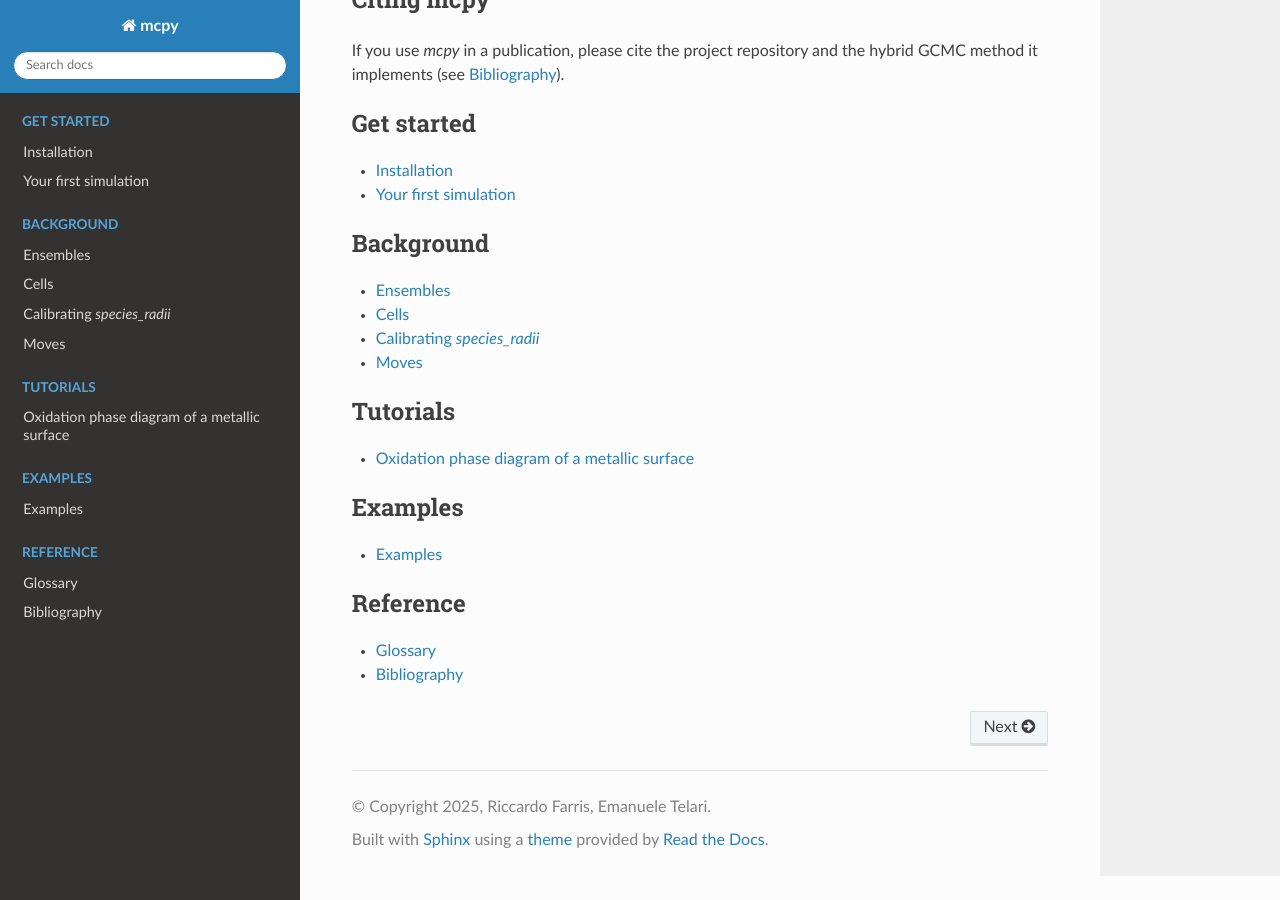
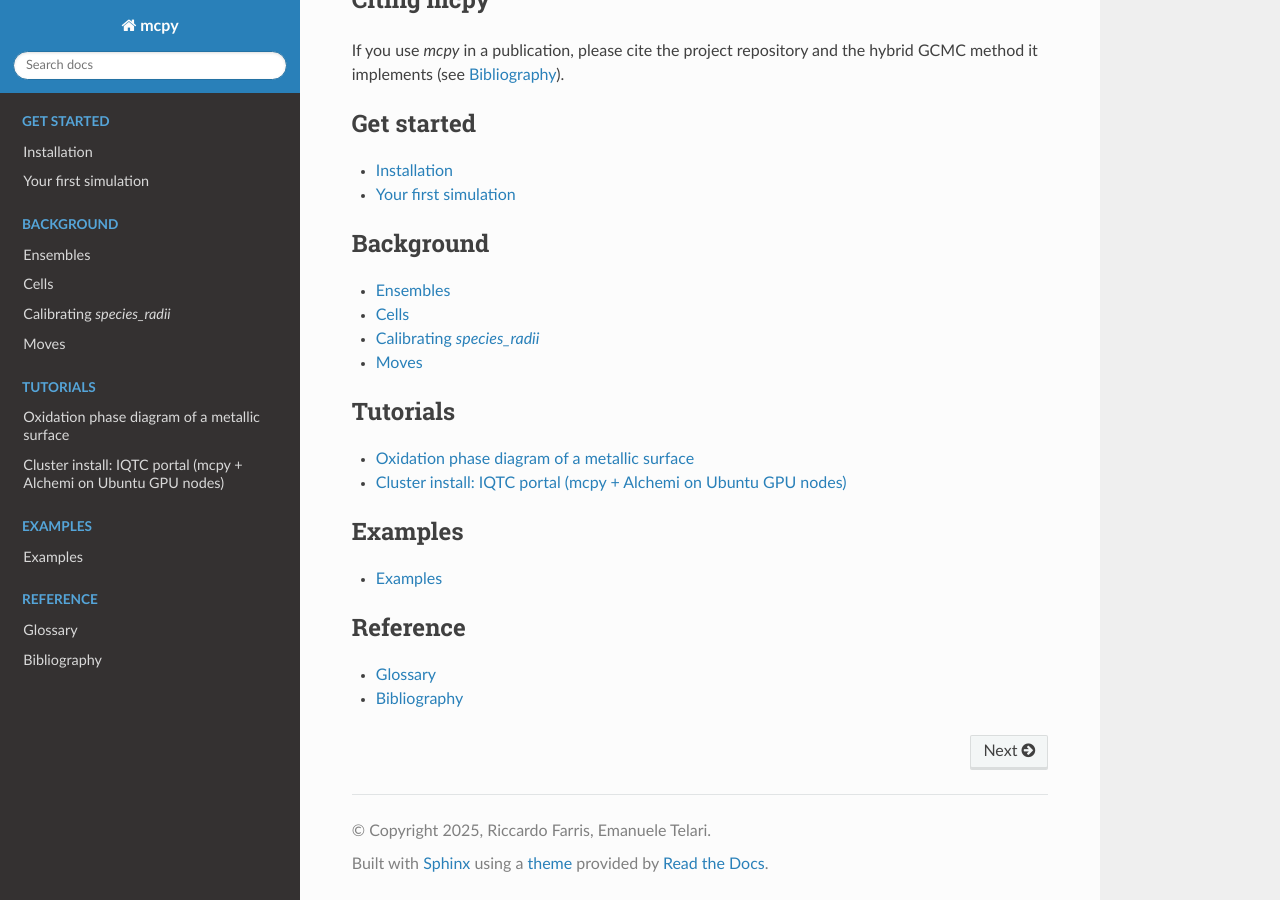
Before and after one commit to farrisric/mcpy, a Sphinx documentation site: the page built from docs/index.rst, in a window 1280 px wide and 900 px high, scrolled down 738 px. Built offline with Sphinx 7.4.7 and the Read the Docs theme 3.1.0, drawn with Linux system fonts in a browser that asks for light colours; some of the changed lines change nothing that is shown.

Commit message:
docs: add IQTC cluster install tutorial for mcpy + Alchemi
Covers portal03 vs merry04/05 topology, torch+cu128 install,
PYTHONNOUSERSITE requirement, MACE checkpoint pre-download,
SLURM submit script, and common failure modes (including
--no-compile required for GCMC dynamic atom count).

```diff
--- a/docs/index.rst
+++ b/docs/index.rst
@@ -56,6 +56,7 @@
    :maxdepth: 1
 
    tutorials/oxidation_phase_diagram
+   tutorials/cluster_install_iqtc
 
 .. toctree::
    :caption: Examples
--- /dev/null
+++ b/docs/tutorials/cluster_install_iqtc.rst
@@ -0,0 +1,282 @@
+Cluster install: IQTC portal (mcpy + Alchemi on Ubuntu GPU nodes)
+=================================================================
+
+This recipe sets up an environment that runs ``mcpy`` GCMC simulations with
+the NVIDIA Alchemi GPU stack (``AlchemiCalculator`` /
+``AlchemiFCalculator``) on the IQTC portal cluster's **iqtc13.q** partition
+(RTX 4090 nodes ``merry04`` / ``merry05``).
+
+It is written for that cluster's actual layout — the login node and the
+compute nodes have different operating systems, so a naive ``conda
+activate`` in a SLURM script does not work.
+
+The same approach generalises to any cluster where the login and compute
+nodes diverge in OS, drivers, or mounts.
+
+
+Cluster facts you need to know
+------------------------------
+
+.. list-table::
+   :header-rows: 1
+   :widths: 18 10 22 8 16 8 10
+
+   * - Node
+     - Role
+     - OS
+     - glibc
+     - ``/aplic`` conda
+     - ``module``
+     - Internet
+   * - ``portal03``
+     - login
+     - Debian 10
+     - 2.28
+     - yes (``/aplic/anaconda/2020.02``)
+     - yes
+     - yes
+   * - ``merry04``, ``merry05``
+     - iqtc13.q GPU
+     - Ubuntu 24.04
+     - 2.39
+     - **NO** (path absent)
+     - **NO**
+     - **NO**
+
+Consequences:
+
+- Build and install on the **login node** (only place with internet + conda).
+- Run on the **compute nodes** using the env's ``python`` directly — **do
+  not** call ``conda activate`` from inside the SLURM script (the path
+  doesn't exist on Ubuntu nodes and the script will fail silently).
+- Pre-download any model checkpoints on the login node; compute nodes can't
+  reach the internet.
+- ``merry04/05`` driver is **570.x → CUDA 12.8**. Use PyTorch built for
+  ``cu128`` (``cu130`` wheels will see ``torch.cuda.is_available() ==
+  False``).
+
+``/home`` is NFS-mounted on every node, so a conda env created on
+``portal03`` is reachable from ``merry04/05``.
+
+
+One-time setup on ``portal03``
+------------------------------
+
+Workspace prep
+~~~~~~~~~~~~~~
+
+NFS-safe scratch for pip. The default ``/tmp`` is only ~1 GB and ``/home``
+is NFS, which trips pip with "Directory not empty" errors during installs.
+
+.. code-block:: bash
+
+   mkdir -p /dev/shm/$USER-pip
+   export TMPDIR=/dev/shm/$USER-pip
+   export TEMP=$TMPDIR TMP=$TMPDIR
+
+Create a fresh conda env
+~~~~~~~~~~~~~~~~~~~~~~~~
+
+Always use a **fresh env**. Mixing ``nvalchemi`` / MACE / cuequivariance
+into an existing env almost always breaks because of pinned CUDA-specific
+dependencies.
+
+.. code-block:: bash
+
+   source /aplic/anaconda/2020.02/etc/profile.d/conda.sh
+   conda create -n alchemi128 python=3.11 pip -y
+
+Install PyTorch with CUDA 12.8 wheels
+~~~~~~~~~~~~~~~~~~~~~~~~~~~~~~~~~~~~~
+
+.. code-block:: bash
+
+   ENV_PY=$HOME/.conda/envs/alchemi128/bin/python
+   PYTHONNOUSERSITE=1 $ENV_PY -m pip install --no-cache-dir \
+       torch --index-url https://download.pytorch.org/whl/cu128
+
+The ``+cu128`` build matches the driver on ``merry04/05``. Don't take
+whatever ``pip install torch`` gives you by default — that's ``+cu130``
+and will run on CPU only.
+
+Install nvalchemi + MACE + mcpy
+~~~~~~~~~~~~~~~~~~~~~~~~~~~~~~~
+
+.. code-block:: bash
+
+   PYTHONNOUSERSITE=1 $ENV_PY -m pip install --no-cache-dir --prefer-binary \
+       'nvalchemi-toolkit[mace]'
+
+   # mcpy from your clone (editable)
+   PYTHONNOUSERSITE=1 $ENV_PY -m pip install --no-cache-dir --prefer-binary \
+       -e $HOME/bin/mcpy
+
+Resulting key versions (as of this writing):
+
+.. code-block:: text
+
+   torch                            2.11.0+cu128
+   nvalchemi-toolkit                0.1.0
+   nvalchemi-toolkit-ops            0.3.1
+   cuequivariance-torch             0.10.0
+   cuequivariance-ops-torch-cu12    0.10.0     # matches your CUDA major
+   mace-torch                       0.3.15
+   e3nn                             0.4.4
+   ase                              3.28.0
+   numpy                            2.4.6
+
+Pre-download the MACE-MP checkpoint
+~~~~~~~~~~~~~~~~~~~~~~~~~~~~~~~~~~~
+
+Compute nodes have no internet, so cache the model on the login node. The
+cache directory (``~/.cache/mace/``) is on NFS, so ``merry04/05`` will see
+it.
+
+.. code-block:: bash
+
+   PYTHONNOUSERSITE=1 $ENV_PY -c "
+   from mace.calculators.foundations_models import download_mace_mp_checkpoint
+   print(download_mace_mp_checkpoint('medium-mpa-0'))
+   "
+   # → /home/$USER/.cache/mace/macempa0mediummodel  (≈ 80 MB)
+
+Verify on a compute node
+~~~~~~~~~~~~~~~~~~~~~~~~
+
+.. code-block:: bash
+
+   ssh merry04 'PYTHONNOUSERSITE=1 $HOME/.conda/envs/alchemi128/bin/python -c "
+   import torch
+   print(\"torch:\", torch.__version__, \"cu:\", torch.version.cuda)
+   print(\"cuda available:\", torch.cuda.is_available())
+   print(\"cuda devices:\", torch.cuda.device_count())
+   from mcpy.calculators import AlchemiCalculator, AlchemiFCalculator
+   print(\"mcpy alchemi calculators: ok\")
+   "'
+
+Expected:
+
+.. code-block:: text
+
+   torch: 2.11.0+cu128 cu: 12.8
+   cuda available: True
+   cuda devices: 3
+   mcpy alchemi calculators: ok
+
+If ``cuda available: False``, the driver is older than CUDA 12.8 —
+reinstall torch from the matching ``cu12X`` wheel index (e.g. ``cu124`` for
+driver 550).
+
+
+SLURM submit script
+-------------------
+
+Save as ``submit_gcmc_alchemi.sh``:
+
+.. code-block:: bash
+
+   #!/bin/bash
+   #SBATCH --job-name=gcmc_alchemi
+   #SBATCH --partition=iqtc13.q
+   #SBATCH --gres=gpu:1
+   #SBATCH --cpus-per-task=4
+   #SBATCH --time=24:00:00
+   #SBATCH --output=%x_%j.out
+   #SBATCH --error=%x_%j.err
+
+   set -eo pipefail
+
+   PYTHON=$HOME/.conda/envs/alchemi128/bin/python
+   SCRIPT=$HOME/bin/mcpy/examples/gcmc_nano_alchemi.py
+   RESULTS_DIR=$SLURM_SUBMIT_DIR/results/job_${SLURM_JOB_ID:-local}
+
+   export PYTHONNOUSERSITE=1
+   export OMP_NUM_THREADS=${SLURM_CPUS_PER_TASK:-4}
+   export TMPDIR=/tmp/$USER
+   mkdir -p "$TMPDIR" "$RESULTS_DIR"
+
+   echo "=== node=$(hostname)  $(date) ==="
+   nvidia-smi -L
+   "$PYTHON" -c "import torch; print('torch', torch.__version__, 'cu_avail', torch.cuda.is_available())"
+
+   "$PYTHON" "$SCRIPT" \
+       --checkpoint medium-mpa-0 \
+       --device cuda \
+       --no-compile \
+       --T 500.0 \
+       --steps 1000 \
+       --delta-mu-O -0.5 \
+       --fmax 0.05 \
+       --relax-steps 500 \
+       --seed 42 \
+       --outdir "$RESULTS_DIR" \
+       --write-interval 1
+
+Submit with ``sbatch submit_gcmc_alchemi.sh``.
+
+Key SLURM-script rules:
+
+- **No** ``conda activate``. Use ``$HOME/.conda/envs/alchemi128/bin/python``
+  directly.
+- **No** ``module load``. Ubuntu compute nodes don't have environment
+  modules.
+- **Always export** ``PYTHONNOUSERSITE=1`` to ignore
+  ``~/.local/lib/python3.11/site-packages``, which on many user homes
+  contains stale packages that shadow the env.
+- ``TMPDIR=/tmp/$USER`` — local disk on the compute node, not NFS.
+- **Always pass** ``--no-compile`` to the simulation script. GCMC has a
+  dynamic atom count (insertions/deletions change system size), so
+  ``torch.compile`` would recompile on every new size and OOMs during the
+  guard-building phase. ``compile_model=False`` is required for GCMC.
+
+
+Common failure modes
+--------------------
+
+.. list-table::
+   :header-rows: 1
+   :widths: 32 36 32
+
+   * - Symptom
+     - Cause
+     - Fix
+   * - Job exits 127 with empty ``.out``/``.err``
+     - Script tried ``conda activate`` on a node where ``/aplic/anaconda/``
+       doesn't exist; ``set -e`` killed it.
+     - Use the env's ``python`` binary directly (no activation).
+   * - ``python: /lib64/libc.so.6: version 'GLIBC_2.28' not found``
+     - Job landed on an old node (e.g. ``g9noder25o``) with glibc < 2.28.
+     - Restrict the partition to modern nodes (``iqtc13.q`` is safe).
+   * - ``torch.cuda.is_available() == False`` despite GPU present, with
+       ``nvidia-smi`` driver "too old"
+     - PyTorch built for newer CUDA than the driver supports.
+     - Reinstall ``torch`` from the matching ``cu12X`` index.
+   * - ``urllib.error.URLError: Name or service not known`` while loading
+       the MACE checkpoint
+     - Compute node has no internet.
+     - Pre-download the model on the login node (see above).
+   * - ``cuequivariance_ops_torch_cu11`` errors at runtime, or ``e3nn``
+       version too old
+     - ``~/.local`` user-site shadows the env.
+     - Always export ``PYTHONNOUSERSITE=1``.
+   * - ``pip install ... Directory not empty``
+     - ``TMPDIR`` is on NFS.
+     - ``export TMPDIR=/dev/shm/$USER-pip``.
+   * - ``InternalTorchDynamoError: MemoryError: std::bad_alloc`` or
+       ``Warp CUDA error 2: out of memory`` at startup
+     - ``torch.compile`` tries to JIT-compile the model; the guard-building
+       pass OOMs. GCMC also invalidates the cache on every insert/delete
+       because atom count changes.
+     - Pass ``--no-compile`` to the script (sets ``compile_model=False``).
+
+
+Reproducing this exact env later
+--------------------------------
+
+.. code-block:: bash
+
+   source /aplic/anaconda/2020.02/etc/profile.d/conda.sh
+   conda env remove -n alchemi128 -y
+   # then re-run the "One-time setup on portal03" section
+
+The whole install takes ~5 minutes on a good connection and uses ~7 GB.
```
